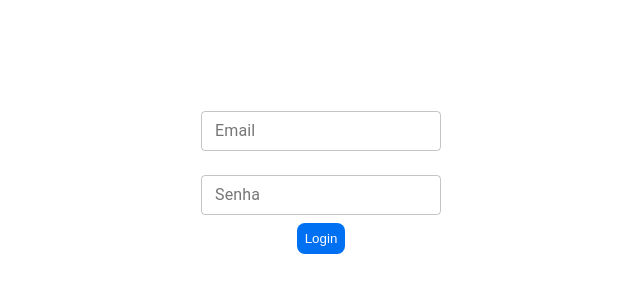
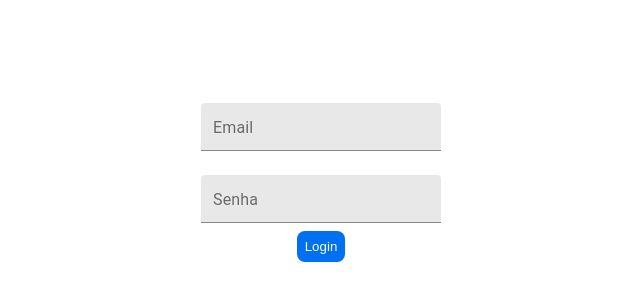
Before and after one commit to CesarSturmer/service, a Next.js app: page /login in a window 1280 px wide. Shown: the part 226-526 px from the top of the page, without its empty margins (319-959 px from the left). Built offline with nearby package versions, Linux system fonts and the light colour scheme.

Commit message:
deleting user

```diff
--- a/pages/login.js
+++ b/pages/login.js
@@ -38,7 +38,7 @@ function Login() {
             localStorage.setItem('token', res.data.token)
             router.push('/user')
         })
-        .catch(() => alert('Erro'))
+        .catch(() => alert('Usuário ou senha incorretos!'))
     }
 
     return (
@@ -47,7 +47,7 @@ function Login() {
                 value={email}
                 onChange={(e) => setEmail(e.target.value)}
                 label='Email'
-                variant='outlined'
+                variant='filled'
                 size='small'
                 type='email'
                 margin='normal'
@@ -57,7 +57,7 @@ function Login() {
                 value={password}
                 onChange={(e) => setPassword(e.target.value)}
                 label='Senha'
-                variant='outlined'
+                variant='filled'
                 size='small'
                 type='password'
                 margin='normal'
--- a/src/components/UserForm/index.js
+++ b/src/components/UserForm/index.js
@@ -126,7 +126,7 @@ function UserForm(props) {
     }
 
     return (
-        <FormContainer onSubmit={props.edited ? editUser : postUser}>
+        <FormContainer onSubmit={props.edit ? editUser : postUser}>
             <TextField
                 value={name}
                 onChange={(e) => setName(e.target.value)}
@@ -147,7 +147,7 @@ function UserForm(props) {
                 margin='normal'
                 fullWidth
             />
-            {!props.edited &&
+            {!props.edit &&
                 <TwoInputsContainer>
                     <TextField
                         value={cpf}
@@ -239,7 +239,7 @@ function UserForm(props) {
                     return <option key={city.id} value={city.id}>{city.nome}</option>
                 })}
             </Select>
-            <SubmitButton type='submit'>{props.edited ? 'Editar' : 'Cadastrar'}</SubmitButton>
+            <SubmitButton type='submit'>{props.edit ? 'Editar' : 'Cadastrar'}</SubmitButton>
         </FormContainer>
     )
 }
```
Also changed, not shown: pages/user.js (+11 -1 lines).
